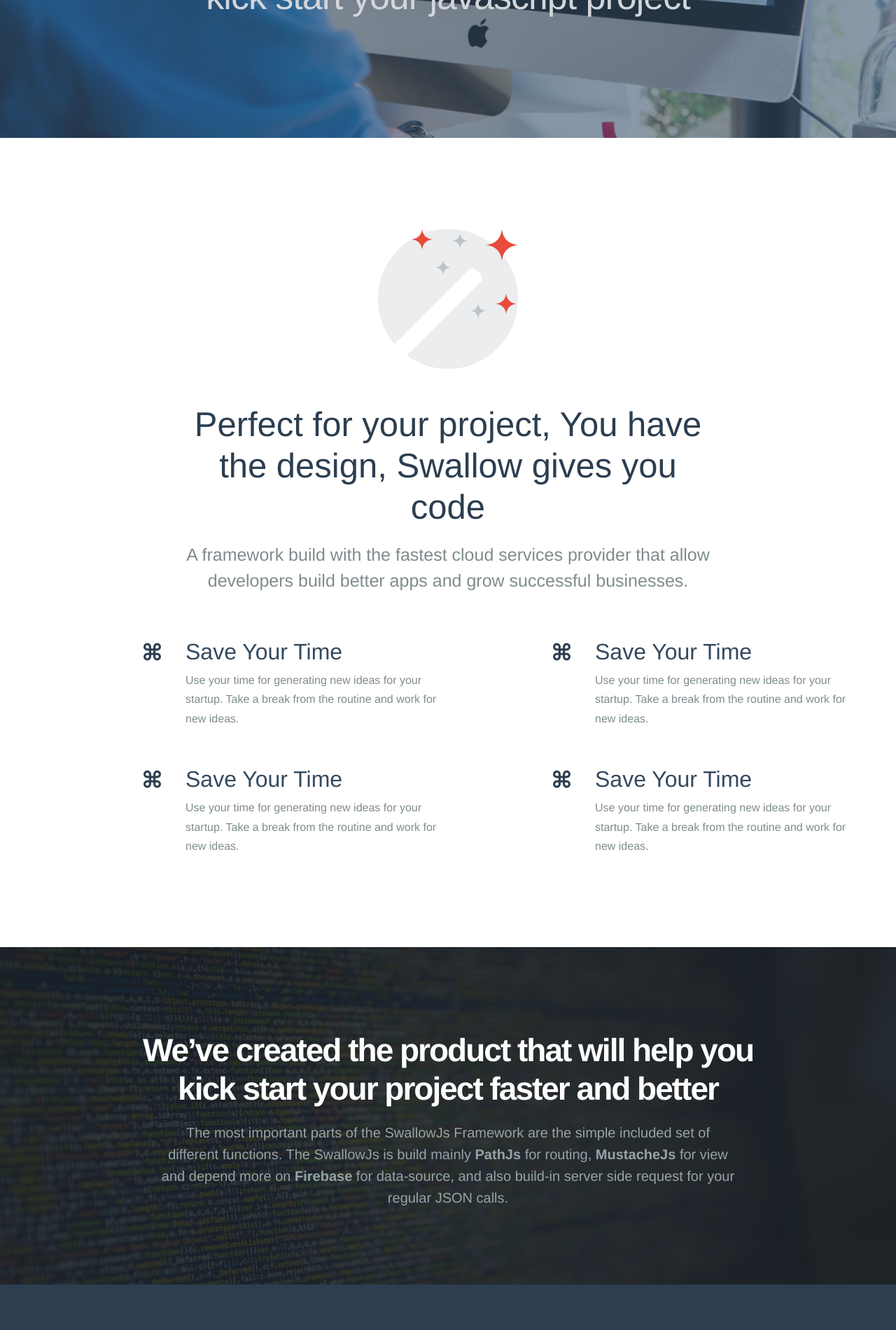
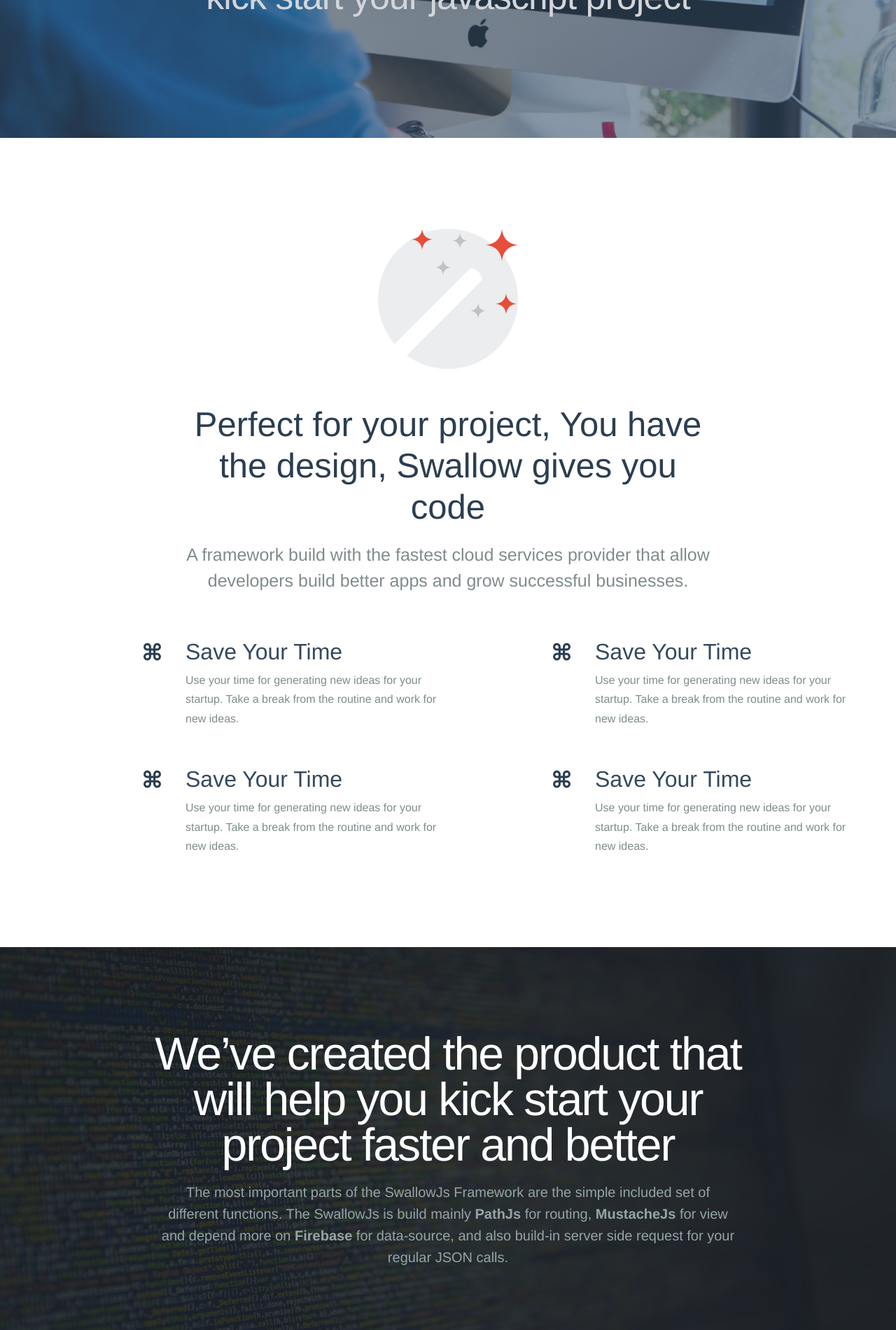
Before and after one commit to docs-swallowjs/docs-swallowjs.github.io, a Jekyll site: the page built from index.html, in a window 1280 px wide. Shown: the part 382-2282 px from the top of the page at 70% size. Built offline with Jekyll 4.4.1, drawn with Linux system fonts in a browser that asks for light colours; grey boxes are pictures that could not be loaded.

Commit message:
added more styling to the system

```diff
--- a/assets/css/style.css
+++ b/assets/css/style.css
@@ -2389,3 +2389,15 @@
     text-transform: none;
     line-height: 26px;
 }
+
+.content-36 h2 {
+    color: #fff;
+    font-size: 66px;
+    line-height: 65px;
+    margin: 0 0 38px;
+    width: 80%;
+    letter-spacing: -2px;
+    margin: 0 auto;
+    margin-bottom: 20px;
+    font-weight: 300;
+}
```
